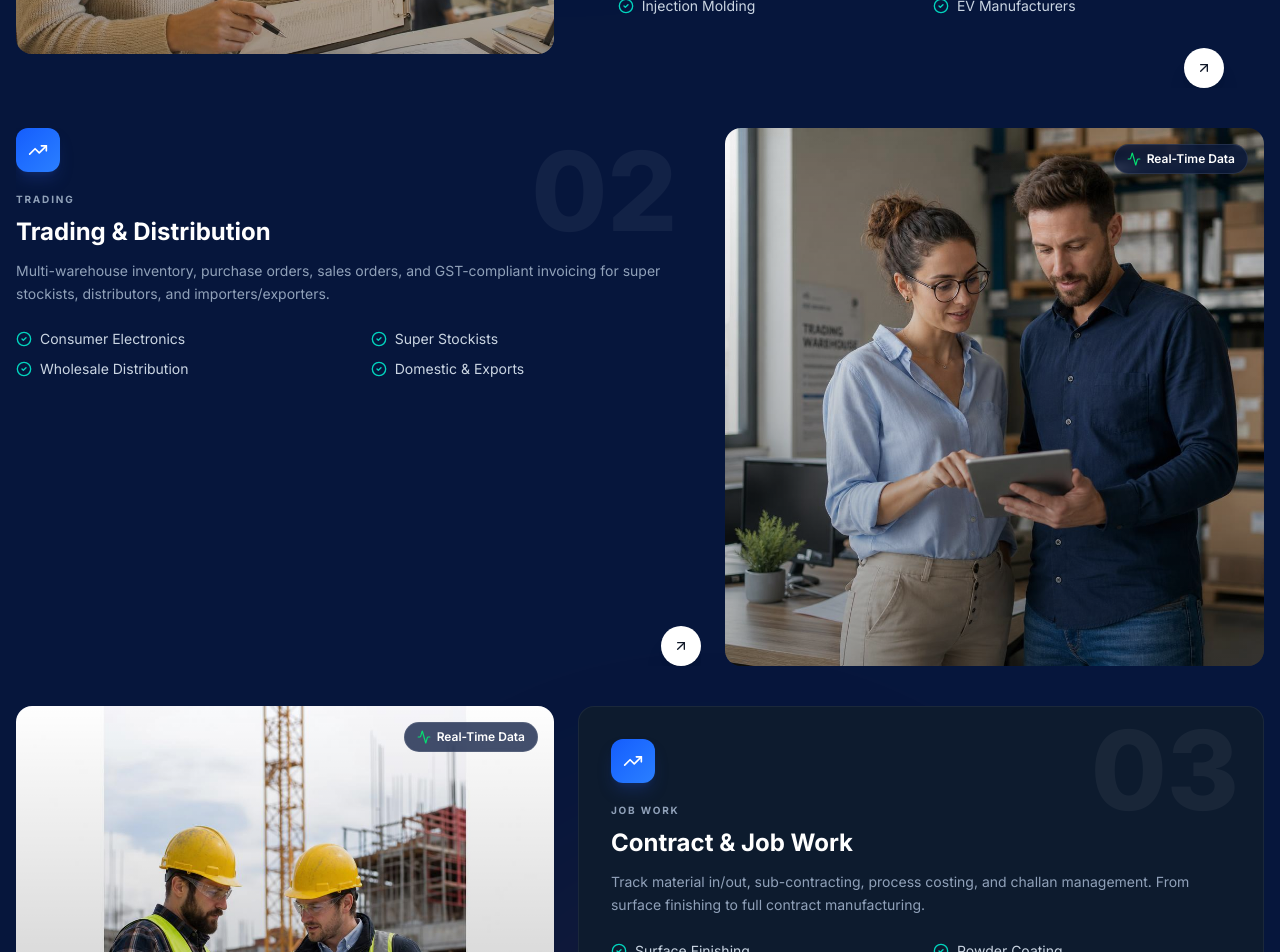
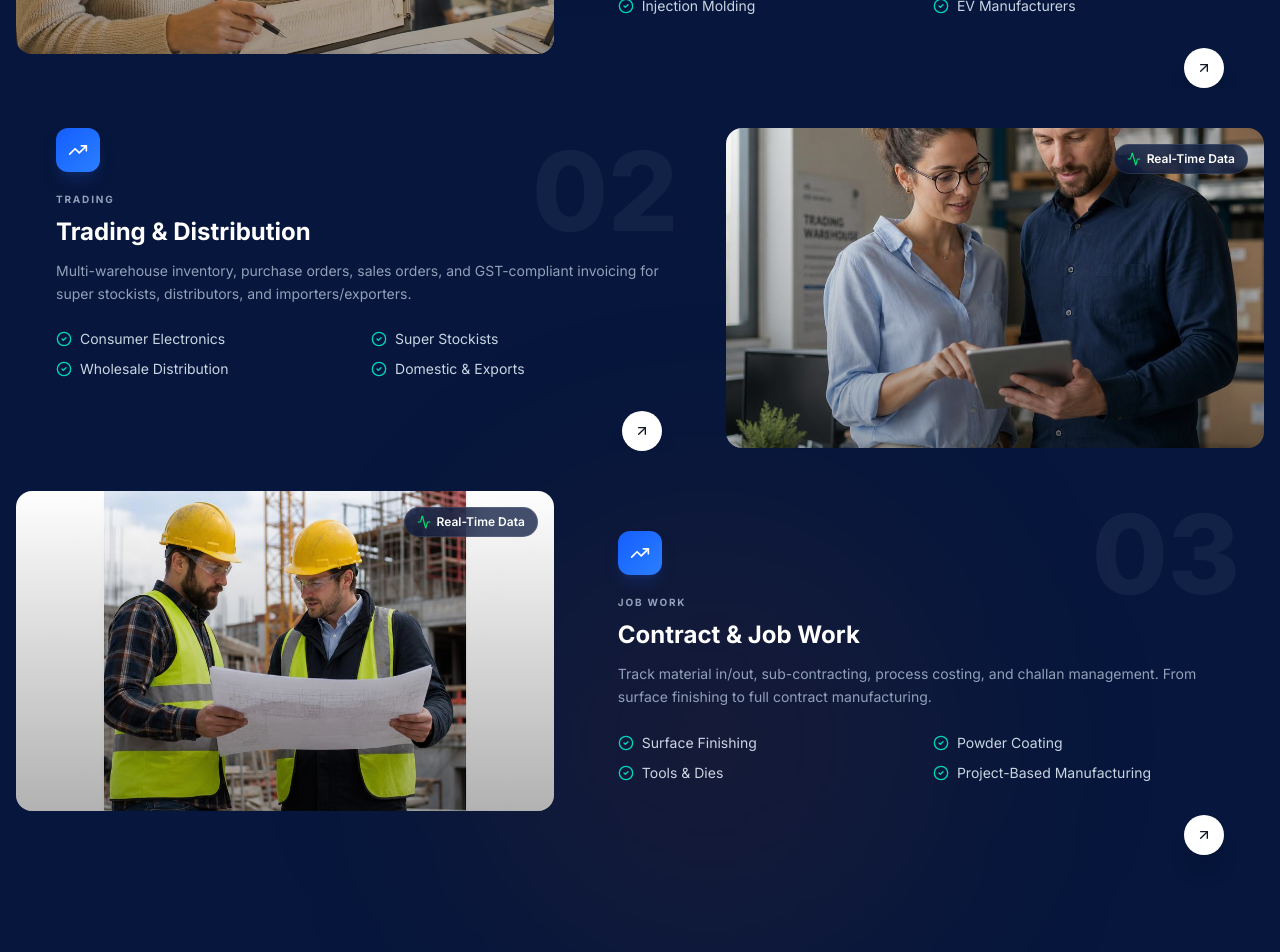
Before and after one commit to Uiuxbeez/konnecterp-react, a React (Vite) app: page / in a window 1280 px wide. Shown: the part 3580-4532 px from the top of the page. Built offline with nearby package versions, Linux system fonts and the light colour scheme.

Commit message:
latest code comitted

```diff
--- a/src/pages/Home.tsx
+++ b/src/pages/Home.tsx
@@ -1560,12 +1560,12 @@ export default function Home() {
               className="flex flex-col lg:flex-row-reverse gap-6 items-stretch"
             >
               {/* Photo */}
-              <div className="lg:w-[44%] relative rounded-2xl overflow-hidden min-h-[280px]">
+              <div className="lg:w-[44%] relative rounded-2xl overflow-hidden max-h-[320px]">
                 <img
                   src="/images/industry-trading.jpg"
                   alt="Trading & Distribution"
                   className="w-full h-full object-cover"
-                  style={{ minHeight: 280 }}
+                  style={{ maxHeight: 320 }}
                 />
                 <div className="absolute inset-0 bg-gradient-to-t from-black/30 to-transparent" />
                 <div className="absolute top-4 right-4 flex items-center gap-1.5 bg-[#06163C]/75 backdrop-blur-md border border-white/10 rounded-full px-3 py-1.5">
@@ -1575,7 +1575,7 @@ export default function Home() {
               </div>
 
               {/* Content card */}
-              <div className="lg:w-[56%] relative overflow-hidden flex flex-col justify-between">
+              <div className="lg:w-[56%] relative overflow-hidden px-10 flex flex-col justify-between">
                 {/* Ghost number */}
                 <span className="absolute top-2 right-6 text-[110px] font-black leading-none text-white/[0.05] select-none pointer-events-none">02</span>
 
@@ -1617,12 +1617,12 @@ export default function Home() {
               className="flex flex-col lg:flex-row gap-6 items-stretch"
             >
               {/* Photo */}
-              <div className="lg:w-[44%] relative rounded-2xl overflow-hidden min-h-[300px]">
+              <div className="lg:w-[44%] relative rounded-2xl overflow-hidden max-h-[320px]">
                 <img
                   src="/images/industry-jobwork.jpg"
                   alt="Contract & Job Work"
                   className="w-full h-full object-cover"
-                  style={{ minHeight: 300 }}
+                  style={{ maxHeight: 320 }}
                 />
                 <div className="absolute inset-0 bg-gradient-to-t from-black/30 to-transparent" />
                 <div className="absolute top-4 right-4 flex items-center gap-1.5 bg-[#06163C]/75 backdrop-blur-md border border-white/10 rounded-full px-3 py-1.5">
@@ -1632,7 +1632,7 @@ export default function Home() {
               </div>
 
               {/* Content card */}
-              <div className="lg:w-[56%] relative bg-[#0d1b2e] rounded-2xl border border-white/[0.06] p-8 overflow-hidden flex flex-col justify-between">
+              <div className="lg:w-[56%] relative p-10 overflow-hidden flex flex-col justify-between">
                 {/* Ghost number */}
                 <span className="absolute top-2 right-6 text-[110px] font-black leading-none text-white/[0.05] select-none pointer-events-none">03</span>
 
@@ -2151,7 +2151,7 @@ export default function Home() {
             <img
                   src="/images/global.svg"
                   alt="Globally Connected"
-                  className="w-full h-full object-cover object-position-top"
+                  className="w-full h-full object-cover object-top"
                   // style={{ minHeight: 590 }}
                 />
           </div>
```
